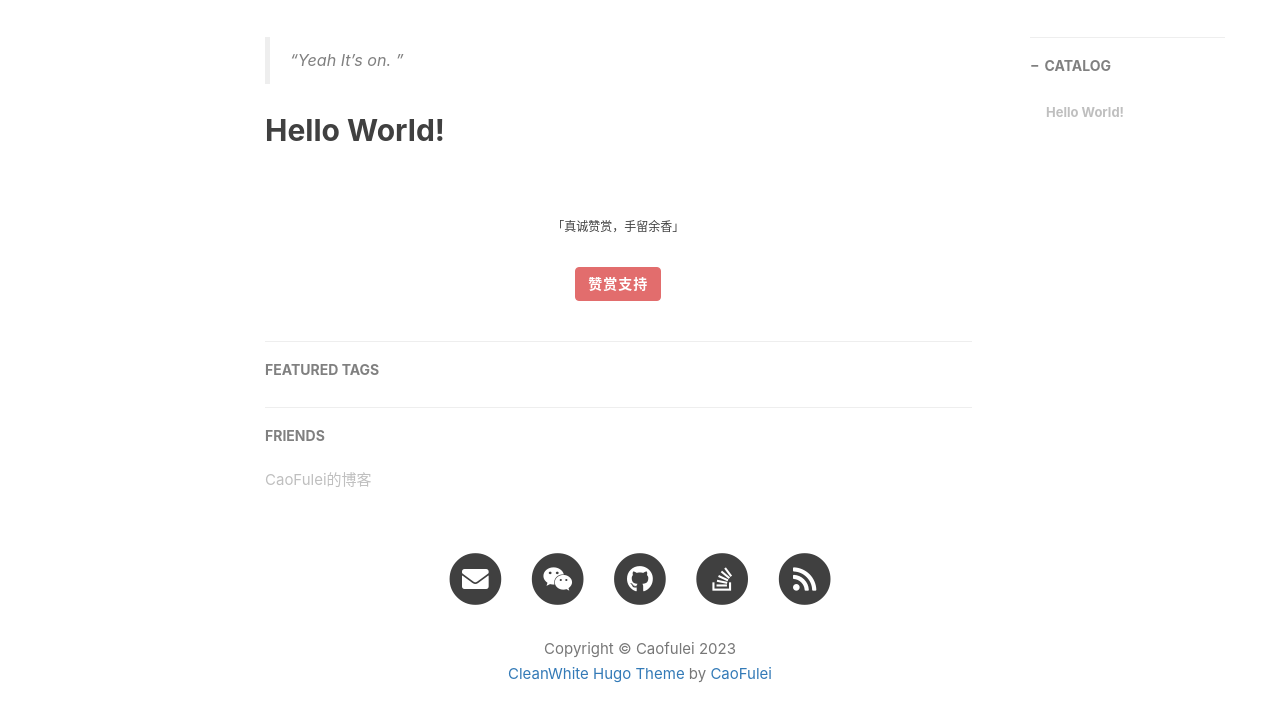
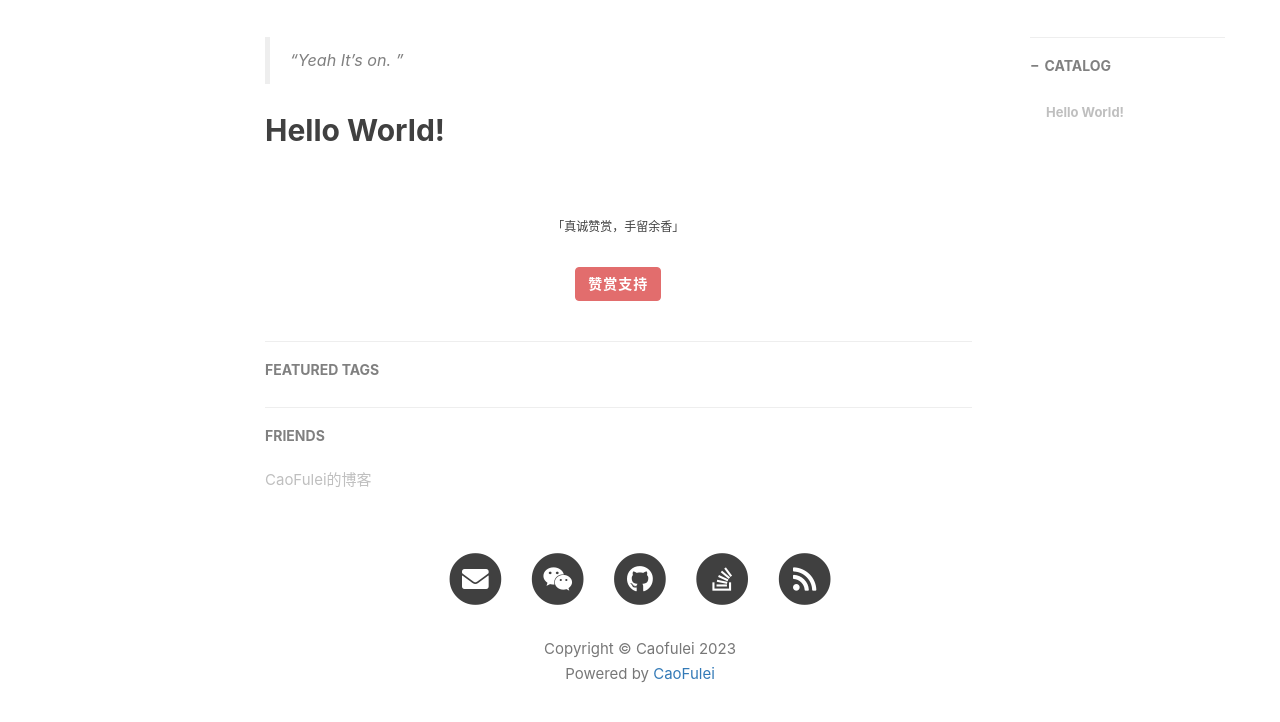
Before and after one commit to cfl997/cfl997.github.io, a plain HTML site: page 2023/12/13/hello-world/index.html in a window 1280 px wide. Shown: the part 492-1214 px from the top of the page. Drawn offline with nearby package versions, Linux system fonts and the light colour scheme.

Commit message:
update Poweredby

```diff
--- a/2023/12/13/hello-world/index.html
+++ b/2023/12/13/hello-world/index.html
@@ -389,7 +389,8 @@
 		<p class="copyright text-muted">
                     Copyright &copy; Caofulei 2023
                     <br>
-                    <a href="https://themes.gohugo.io/hugo-theme-cleanwhite">CleanWhite Hugo Theme</a> by <a href="https://lovezjj.cn">CaoFulei</a>
+                    Powered by <a href="https://lovezjj.cn">CaoFulei</a>
+
 
                 </p>
             </div>
```
Also changed, not shown: 404.html (+2 -1 lines), about/index.html (+2 -1 lines), archive/index.html (+2 -1 lines), categories/index.html (+2 -1 lines), index.html (+2 -1 lines), notes/index.html (+2 -1 lines), post/index.html (+2 -1 lines), search/index.html (+2 -1 lines), search/placeholder/index.html (+2 -1 lines), tags/index.html (+2 -1 lines).
